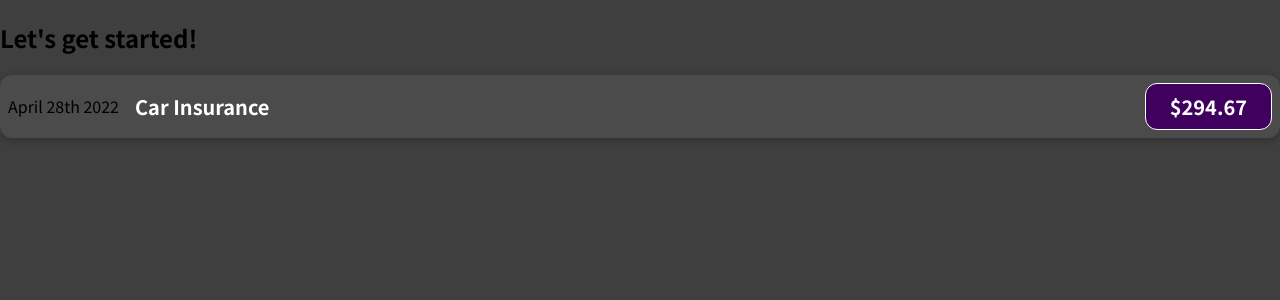
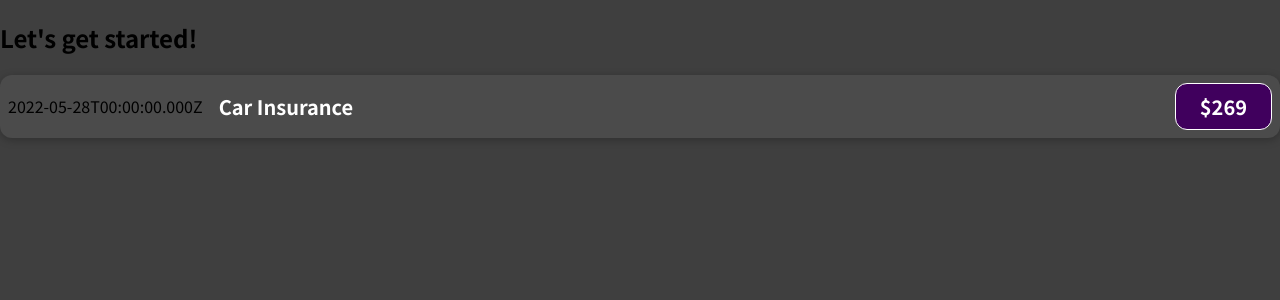
Before and after one commit to M4NS0/react-complete-guide, a JavaScript app in the folder react-app/: page / in a window 1280 px wide. Shown: the top 300 px of the page. Built offline with nearby package versions, Linux system fonts and the light colour scheme.

Commit message:
Using 'dynamic' data

```diff
--- a/react-app/src/components/ExpenseItem.js
+++ b/react-app/src/components/ExpenseItem.js
@@ -1,12 +1,15 @@
 import './ExpenseItem.css';
 
 function ExpenseItem() {
+    const expenseDate = new Date(2022,4,28);
+    const expenseTitle = 'Car Insurance';
+    const expenseAmount = 269.00;
     return (
         <div className="expense-item">
-            <div>April 28th 2022 </div>
+            <div>{expenseDate.toISOString()} </div>
             <div className="expense-item__description">
-                <h2>Car Insurance</h2>
-                <div className="expense-item__price">$294.67</div>
+                <h2>{expenseTitle}</h2>
+                <div className="expense-item__price">${expenseAmount}</div>
             </div>
         </div>
     );
```
